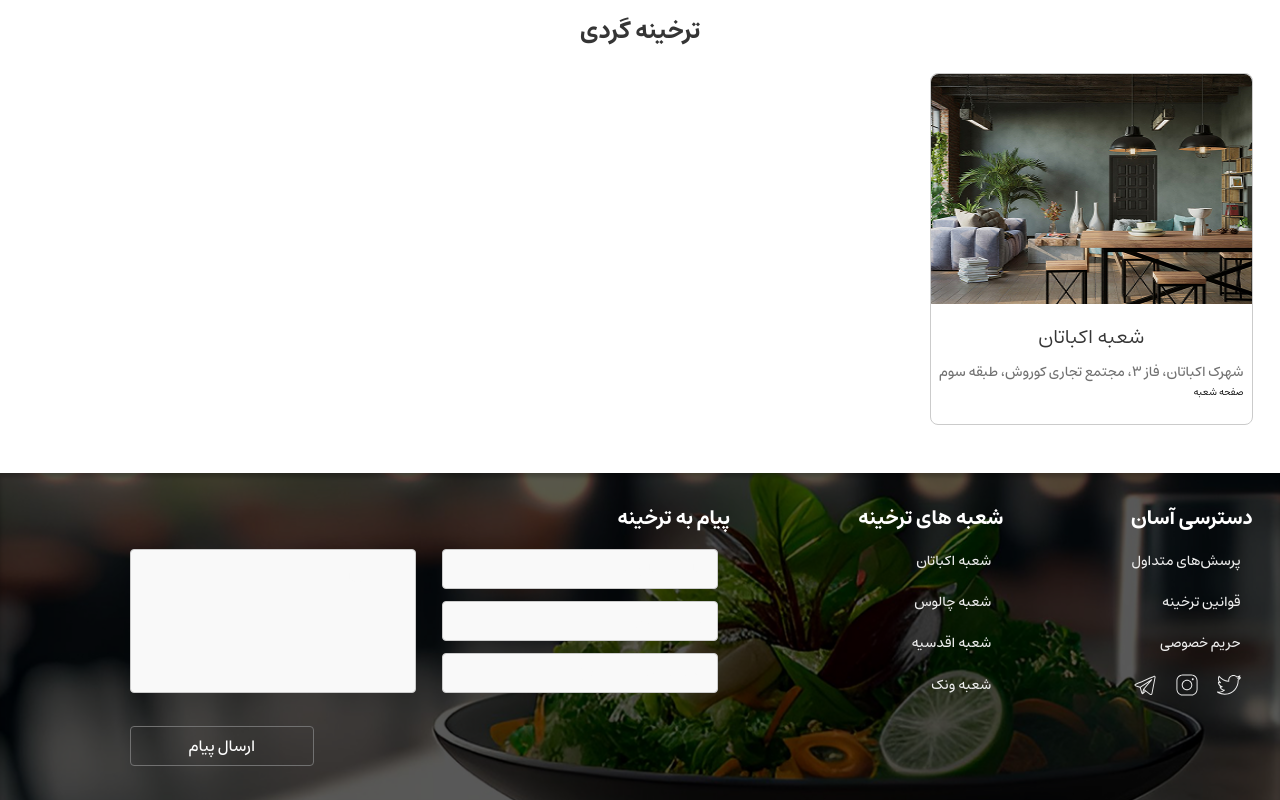
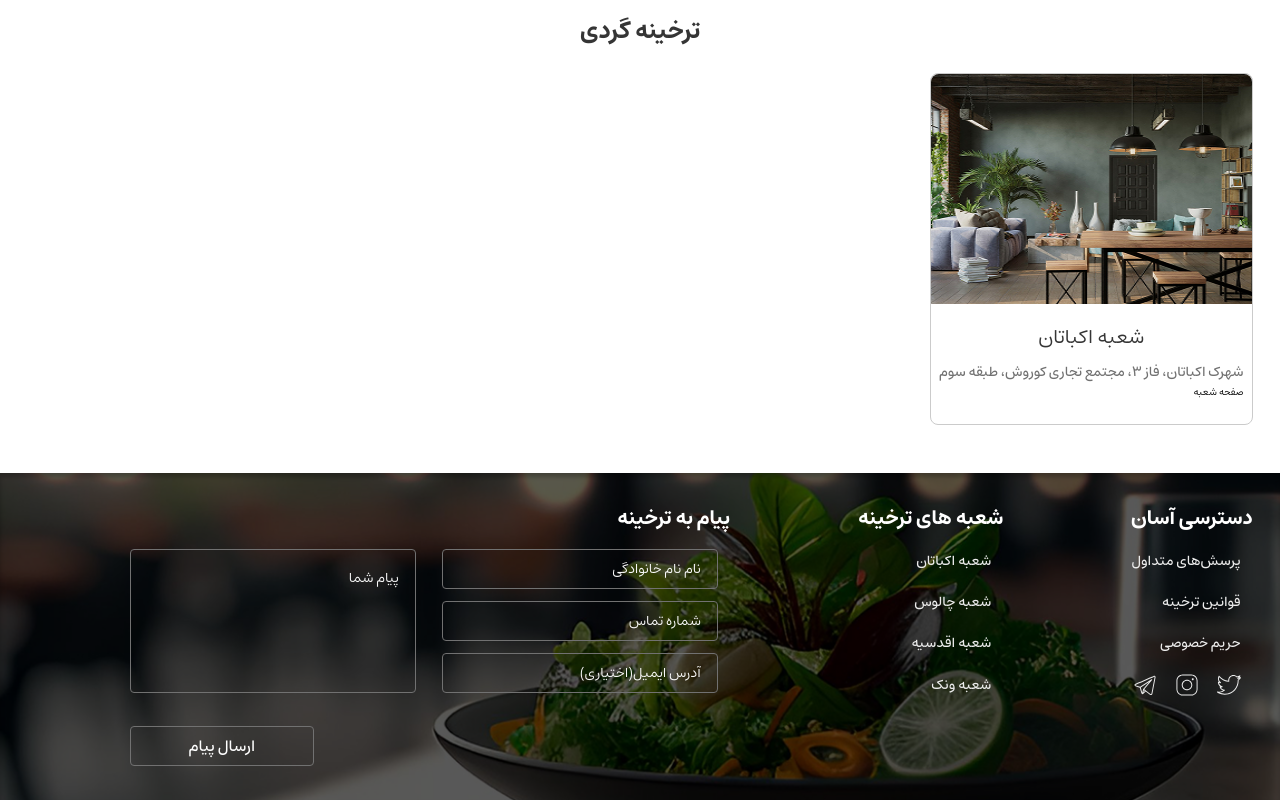
Before and after one commit to yousofdavamkar/tarkhine-douran, a website: page index.html in a window 1280 px wide. Shown: the part 1339-2139 px from the top of the page. Drawn offline with nearby package versions, Linux system fonts and the light colour scheme; files whose address does not match are found by name.

Commit message:
Please enter the commit message for your changes. Lines starting with '#' will be ignored, and an empty message aborts the commit.
On branch dev
Your branch is up to date with 'origin/dev'.

Changes to be committed:
	modified:   css/components/_inputs.css
	modified:   index.html

```diff
--- a/css/components/_inputs.css
+++ b/css/components/_inputs.css
@@ -5,7 +5,6 @@
   border-radius: var(--radius-4);
   padding-inline-start: 16px;
   padding-inline-end: 16px;
-  background-color: var(--color-neutral-white);
   color: var(--color-neutral-gray-8);
   font-family: inherit;
   outline: none;
@@ -41,7 +40,7 @@
 
 /* Hover */
 .input:hover:not(:disabled):not(.input-disabled):not(.input-error) {
-  border-color: var(--color-neutral-gray-8);
+  border-color: var(--color-neutral-gray-3);
 }
 
 /* Focus */
@@ -75,7 +74,6 @@
 .input-inactive {
   border-color: var(--color-neutral-gray-4);
   color: var(--color-neutral-gray-4);
-  background-color: var(--color-neutral-gray-1);
 }
 
 .input:disabled::placeholder,
--- a/index.html
+++ b/index.html
@@ -556,7 +556,7 @@
               <div class="footer__form-inputs">
                 <div class="footer__form-group">
                   <input
-                    class="footer__input body-sm input input-inactive input-size-40"
+                    class="footer__input body-sm input input-size-40"
                     type="text"
                     name="fullname"
                     placeholder="نام نام خانوادگی"
@@ -564,7 +564,7 @@
                 </div>
                 <div class="footer__form-group">
                   <input
-                    class="footer__input body-sm input input-inactive input-size-40"
+                    class="footer__input body-sm input input-size-40"
                     type="text"
                     name="phone"
                     placeholder="شماره تماس"
@@ -572,7 +572,7 @@
                 </div>
                 <div class="footer__form-group">
                   <input
-                    class="footer__input body-sm input input-inactive input-size-40"
+                    class="footer__input body-sm input input-size-40"
                     type="email"
                     name="email"
                     placeholder="آدرس ایمیل(اختیاری)"
@@ -581,7 +581,7 @@
               </div>
               <div class="footer__form-group">
                 <textarea
-                  class="footer__textarea body-sm input input-inactive"
+                  class="footer__textarea body-sm input"
                   name="message"
                   placeholder="پیام شما"
                 ></textarea>
```
